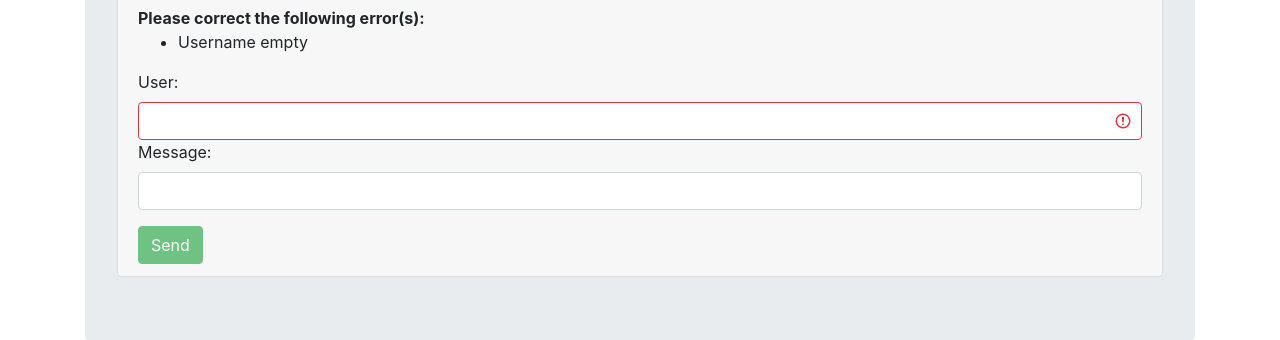
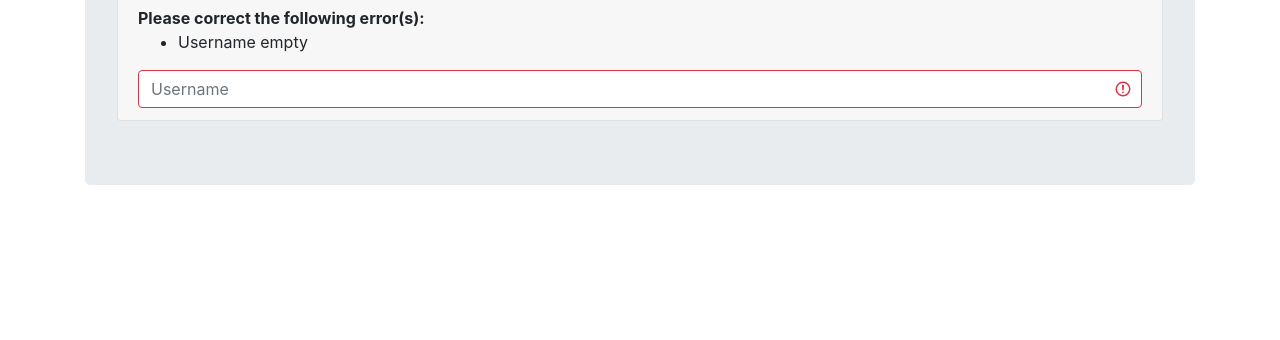
Before and after one commit to im79/hw2vue, a Vue app: page /Chat in a window 1280 px wide. Shown: the part 243-583 px from the top of the page. Built offline with nearby package versions, Linux system fonts and the light colour scheme; no server answers.

Commit message:
user enter

```diff
--- a/src/components/Chat.vue
+++ b/src/components/Chat.vue
@@ -15,17 +15,15 @@
         </p>
         <form @submit.prevent="sendMessage">
             <div class="gorm-group" v-if="errors.length">
-                <label for="user">User:</label>
-                <input type="text" v-model="user" @keyup="validateUserName" class="form-control"  v-bind:class="{ 'is-invalid': errors.length}">
+                <input type="text" v-model="user" @keyup="validateUserName" class="form-control" v-bind:class="{ 'is-invalid': errors.length}" placeholder="Username">
             </div>
             <div class="gorm-group" v-if="!errors.length">
                 Username: <strong>{{user}}</strong> <button type="button" class="close float-none" @click="removeUsername" aria-label="Close"><span aria-hidden="true">&times;</span></button>
             </div>
-            <div class="gorm-group pb-3">
-                  <label for="message">Message:</label>
-                  <input type="text" v-model="message" class="form-control">
+            <div class="gorm-group pb-3" v-if="uservalid">
+                  <input type="text" v-model="message" class="form-control" placeholder="Message">
               </div>
-              <button type="submit" class="btn btn-success" v-bind:class="{disabled: errors.length}">Send</button>
+              <button type="submit" class="btn btn-success"  v-if="uservalid" v-bind:class="{disabled: errors.length}">Send</button>
           </form>
       </div>
   </div>
@@ -39,6 +37,7 @@ export default {
         return {
             errors: ["Username empty"],
             user: '',
+            uservalid: false,
             message: '',
             messages: [],
             socket : io(process.env.VUE_APP_CHATNOTIFY_URL, {
@@ -49,22 +48,36 @@ export default {
     methods: {
         validateUserName(){
             this.errors = [];
-            if(this.user.length < 3)    this.errors.push('Username too short');
-            if(this.user.length == 0)    this.errors.push('empty');
-            //console.log( this.user); // eslint-disable-line no-console
+            if(this.user.length < 3){
+                this.errors.push('Username too short');
+                this.uservalid = false;
+                return;
+            }
+            if(this.user.length == 0){
+                this.errors.push('empty');
+                this.uservalid = false;
+                return;
+            }
+            this.uservalid = true;
         },
         removeUsername(){
             this.user = '';
+            this.uservalid = false;
             this.errors.push("Username empty");
         },
         sendMessage(e) {
             e.preventDefault();
+            if( this.uservalid){
+                this.socket.emit('SEND_MESSAGE', {
+                    user: this.user,
+                    message: this.message
+                });
+                this.message = ''
+            } else{
+                console.log( "Message not sent, because user not valid"); // eslint-disable-line no-console
+            }
 
-            this.socket.emit('SEND_MESSAGE', {
-                user: this.user,
-                message: this.message
-            });
-            this.message = ''
+
         }
     },
     mounted() {
```
